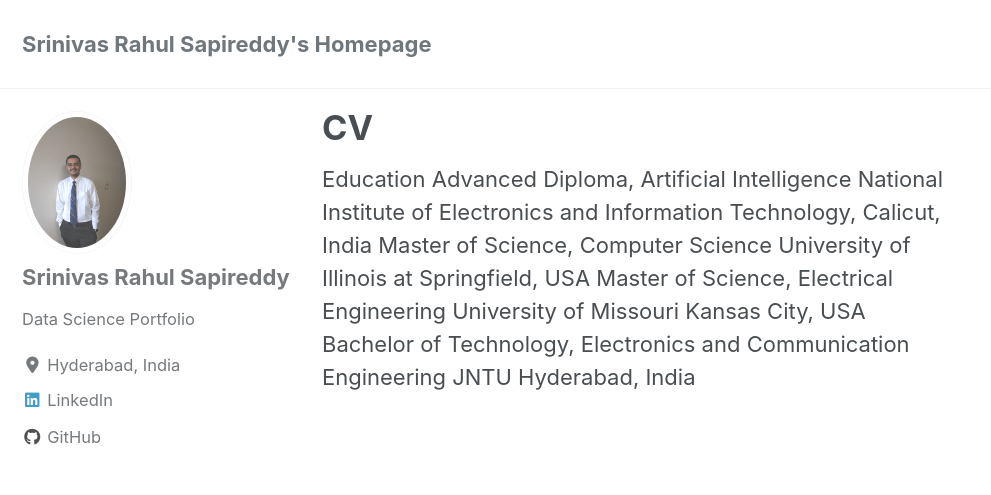
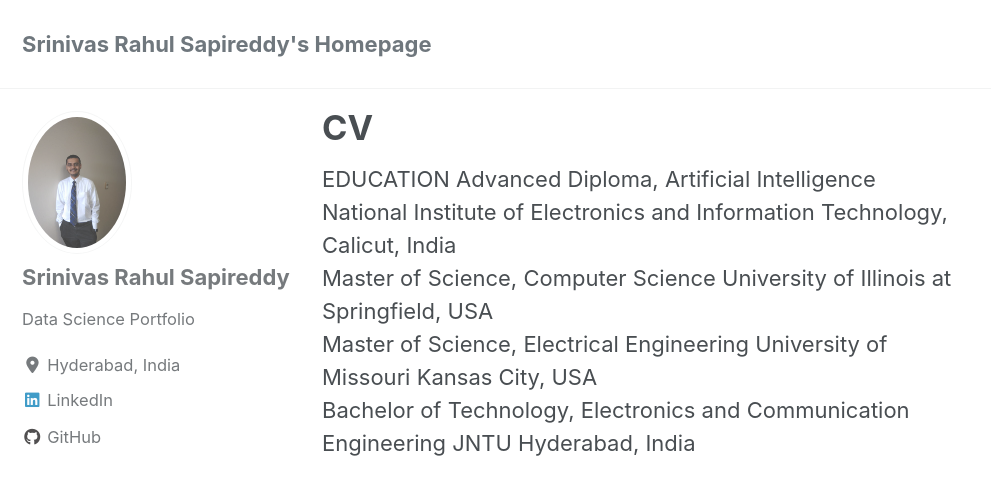
Before and after one commit to srsapireddy/srsapireddy.github.io, a Jekyll site: the page built from _pages/CV.md, in a window 1280 px wide and 900 px high. Shown: the top 495 px of the window, without its empty margins (0-991 px from the left). Built offline with Jekyll 4.4.1, drawn with Linux system fonts in a browser that asks for light colours; cached includes are drawn as plain includes; nearby versions of some CDN libraries.

Commit message:
new gith

```diff
--- a/_pages/CV.md
+++ b/_pages/CV.md
@@ -3,8 +3,8 @@
 permalink: /CV/
 ---
 
-Education
-Advanced Diploma, Artificial Intelligence                           National Institute of Electronics and Information Technology, Calicut, India
-Master of Science, Computer Science                                 University of Illinois at Springfield, USA
-Master of Science, Electrical Engineering                           University of Missouri Kansas City, USA
-Bachelor of Technology, Electronics and Communication Engineering   JNTU Hyderabad, India
+EDUCATION
+Advanced Diploma, Artificial Intelligence                           National Institute of Electronics and Information Technology, Calicut, India<br>
+Master of Science, Computer Science                                 University of Illinois at Springfield, USA<br>
+Master of Science, Electrical Engineering                           University of Missouri Kansas City, USA<br>
+Bachelor of Technology, Electronics and Communication Engineering   JNTU Hyderabad, India<br><br>
```
